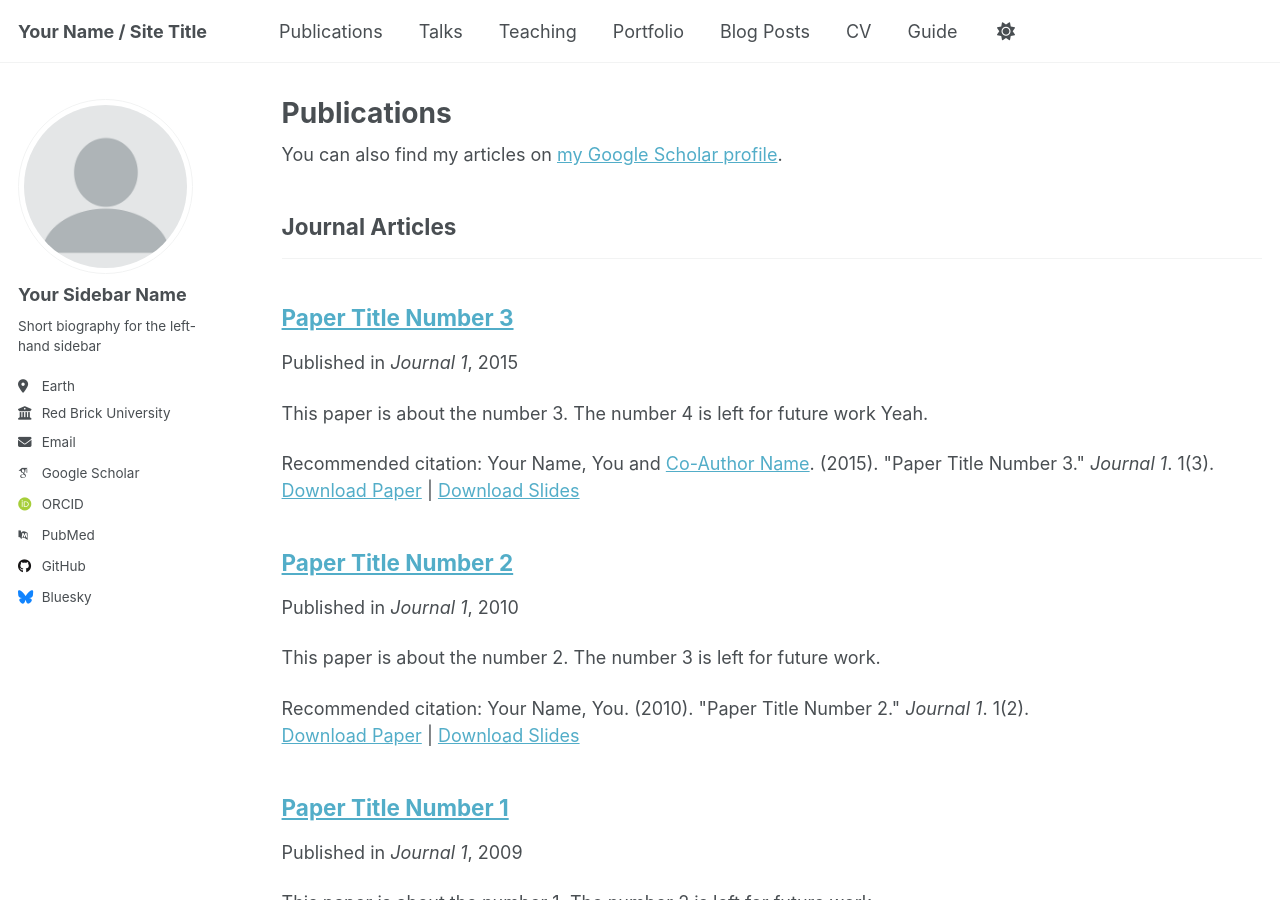
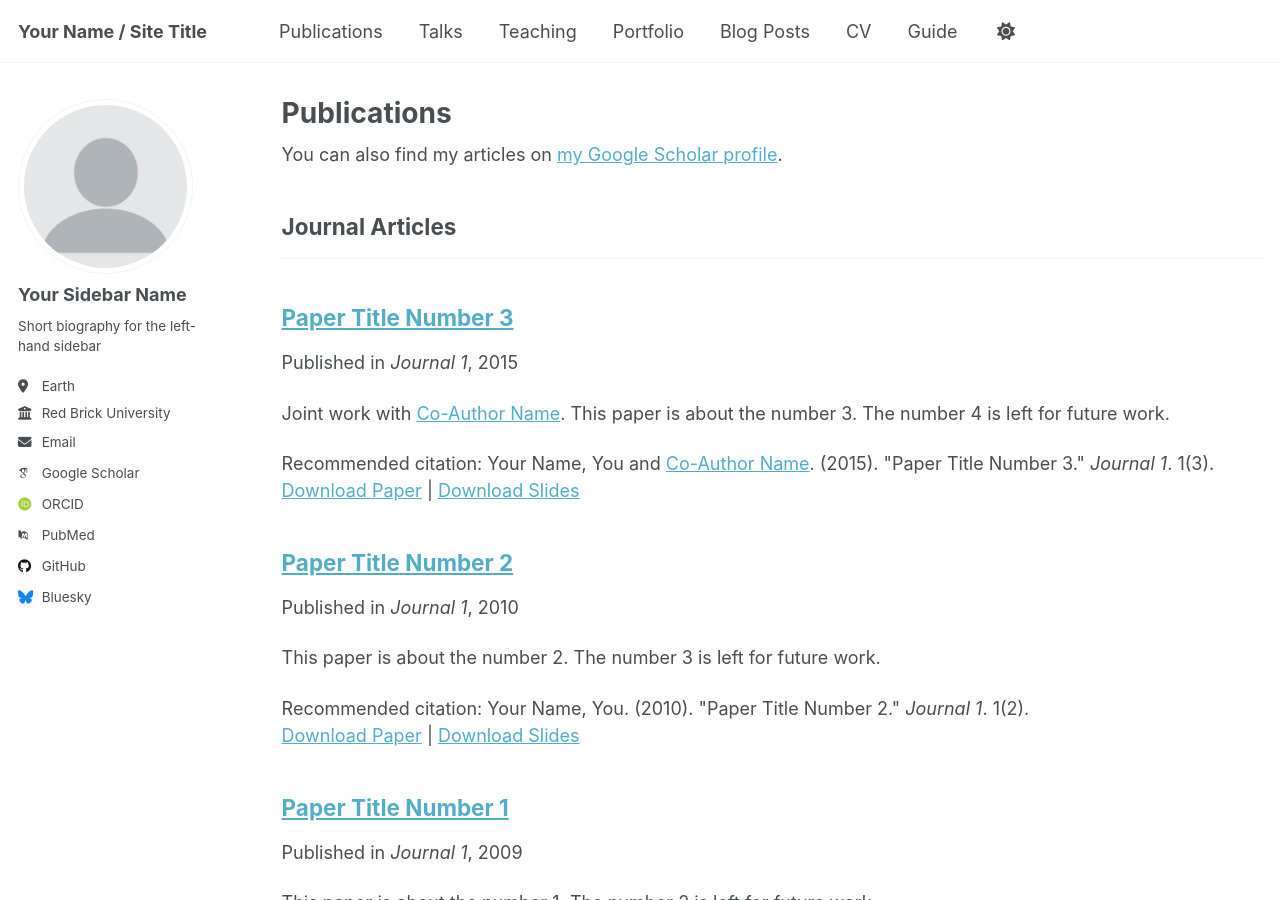
Before and after one commit to lorenzomariacasale/lorenzomariacasale.github.io, a Jekyll site: the page built from _pages/publications.html, in a window 1280 px wide and 900 px high. Built offline with Jekyll 4.4.1, drawn with Linux system fonts in a browser that asks for light colours; some web fonts are replaced.

Commit message:
Third Trial on Website Co-author

```diff
--- a/_publications/2015-10-01-paper-title-number-3.md
+++ b/_publications/2015-10-01-paper-title-number-3.md
@@ -3,7 +3,7 @@ title: "Paper Title Number 3"
 collection: publications
 category: manuscripts
 permalink: /publication/2015-10-01-paper-title-number-3
-excerpt: 'This paper is about the number 3. The number 4 is left for future work Yeah.'
+excerpt: 'Joint work with <a href="https://sites.google.com/nyu.edu/lucavitale/">Co-Author Name</a>. This paper is about the number 3. The number 4 is left for future work.'
 date: 2015-10-01
 venue: 'Journal 1'
 slidesurl: 'http://academicpages.github.io/files/slides3.pdf'
```
